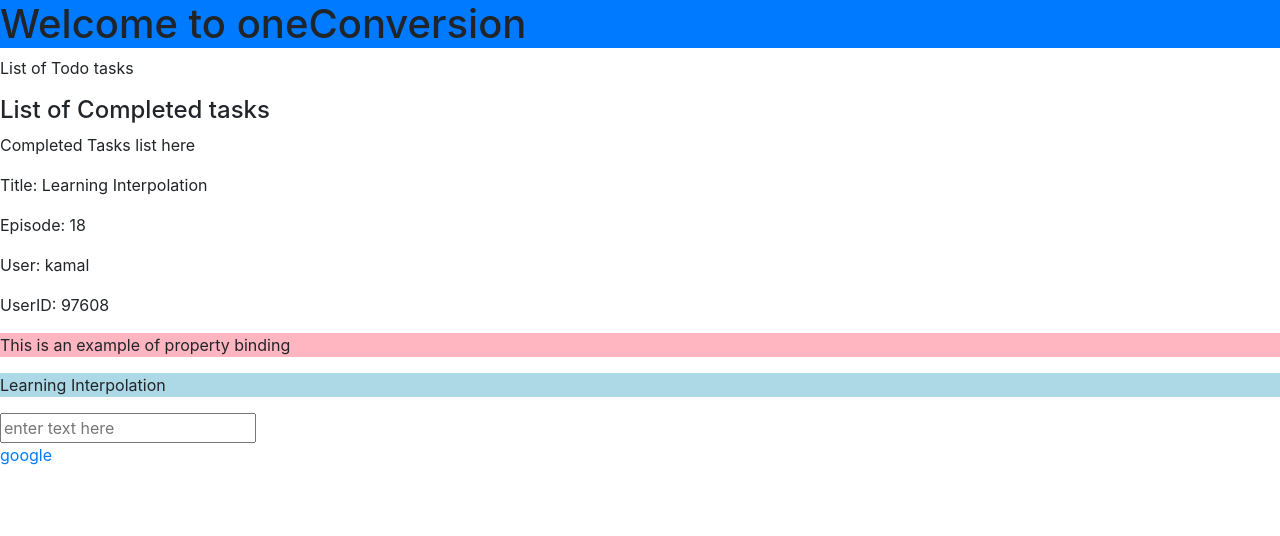
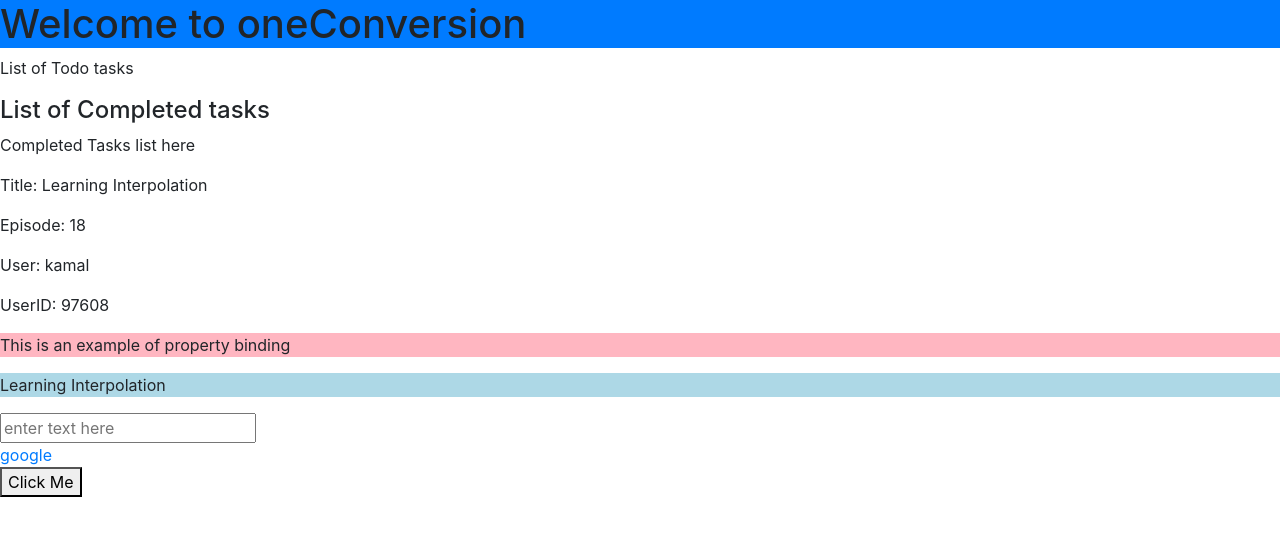
Before and after one commit to Ismail-Opatola/one-conversion-angular-app, an Angular app: page / in a window 1280 px wide. Shown: the top 536 px of the page. Built offline with nearby package versions, Linux system fonts and the light colour scheme.

Commit message:
add note - event binding

```diff
--- a/src/app/app.component.html
+++ b/src/app/app.component.html
@@ -24,4 +24,8 @@
   <a [attr.href]="hrefVal" [attr.target]="'_blank'">google</a>
 </div>
 
+<div>
+  <button (click)="showAlert(10)">Click Me</button>
+</div>
+
 <router-outlet></router-outlet>
--- a/src/app/app.component.ts
+++ b/src/app/app.component.ts
@@ -17,4 +17,8 @@ export class AppComponent {
   colorLightBlue = 'bg-color-blue--light';
 
   hrefVal = 'http://google.com';
+
+  showAlert(id) {
+    alert(`Hello world! Event binding ${id ? id : ''}`);
+  }
 }
```
Also changed, not shown: 1 other file (tests, documents, lock files or other folders).
